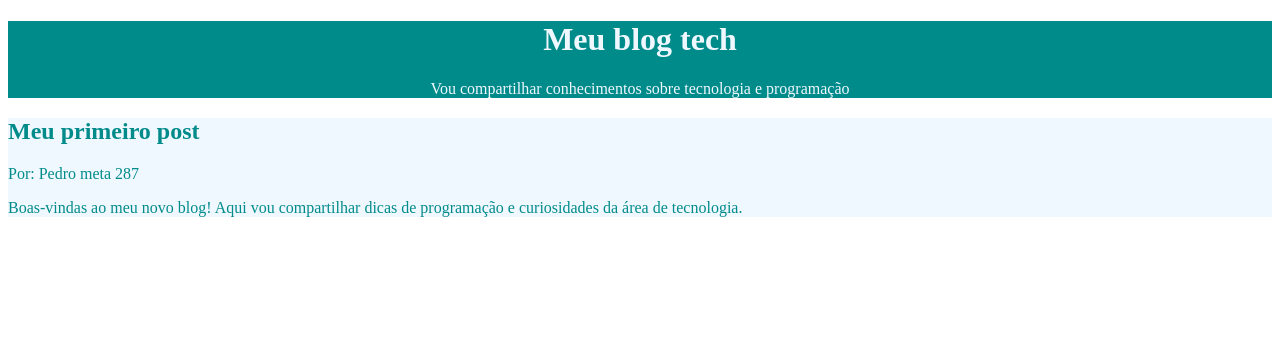
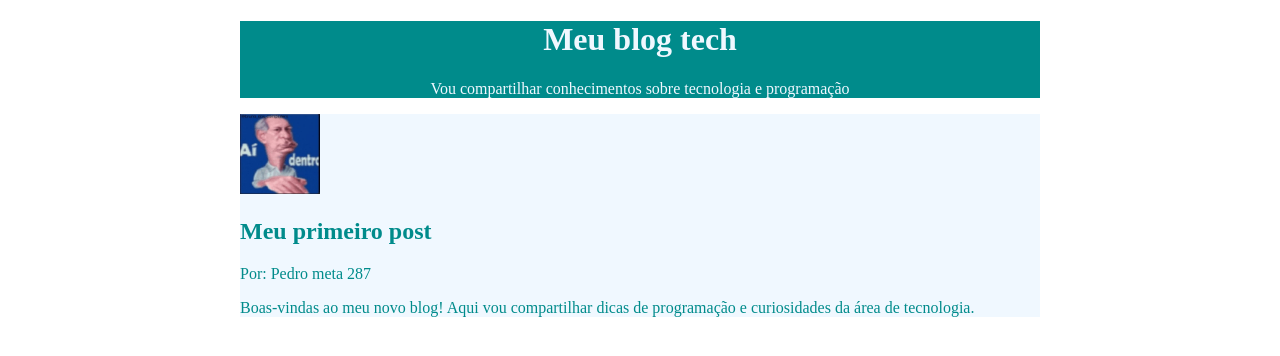
Before and after one commit to pedrobrustolingomes-art/pagina_bahlllllll, a plain HTML site: page index.html in a window 1280 px wide. Drawn offline with Linux system fonts and the light colour scheme.

Commit message:
Update index.html

```diff
--- a/index.html
+++ b/index.html
@@ -9,14 +9,18 @@
                 background-color: darkcyan;
                 color: aliceblue;
                 text-align: center;
-                max-widht: 800px;
+                max-width: 800px;
                 margin: 0 auto;
             }
             main{
                 background-color: aliceblue;
                 color: darkcyan;
-                max-widht: 800px;
+                max-width: 800px;
                 margin: 0 auto;
+            }
+            img{
+                width: 80px;
+                height: 80px;
             }
         </style>
     </head>
@@ -26,6 +30,7 @@
             <p>Vou compartilhar conhecimentos sobre tecnologia e programação</p>
         </header>
         <main>
+            <img src="ai dentro.jpeg" alt="ai dentu">
             <h2>Meu primeiro post</h2>
             <p>Por: Pedro meta 287</p>
             <p>Boas-vindas ao meu novo blog! Aqui vou compartilhar dicas de programação e curiosidades da área de tecnologia.</p>
```
